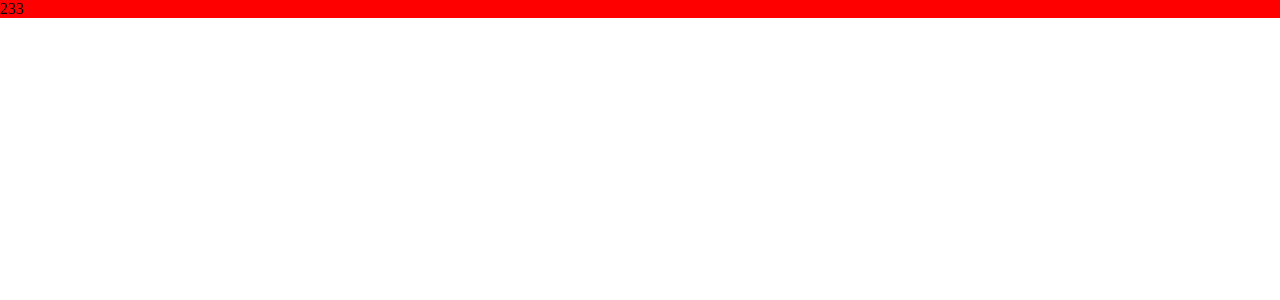
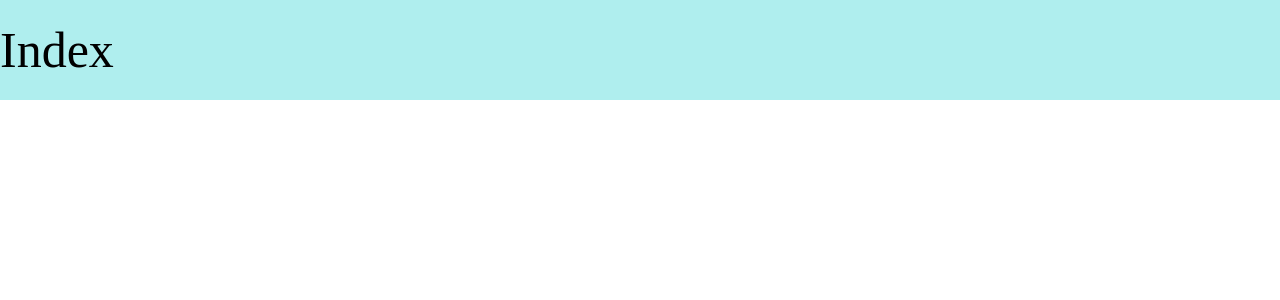
Before and after one commit to PangHuFatcat/blog, a Next.js app: page / in a window 1280 px wide. Shown: the top 300 px of the page. Built offline with nearby package versions, Linux system fonts and the light colour scheme.

Commit message:
feat 样式

```diff
--- a/next.config.js
+++ b/next.config.js
@@ -1,4 +1,8 @@
+
+const isProd = process.env.NODE_ENV === 'production'
+
 /** @type {import('next').NextConfig} */
 module.exports = {
   reactStrictMode: true,
+  assetPrefix: isProd ? 'https://blog-kappa-two.vercel.app' : ''
 }
--- a/pages/index.module.css
+++ b/pages/index.module.css
@@ -1,3 +1,6 @@
 .index {
-    background-color: red;
+    background-color: paleturquoise;
+    font-size: 50px;
+    line-height: 100px
+
 }
--- a/pages/index.tsx
+++ b/pages/index.tsx
@@ -3,7 +3,7 @@ import styles from './index.module.css'
 
 const Index: NextPage = () => {
   return (
-    <div className={styles.index}>233</div>
+    <div className={styles.index}>Index</div>
   )
 }
 
```
